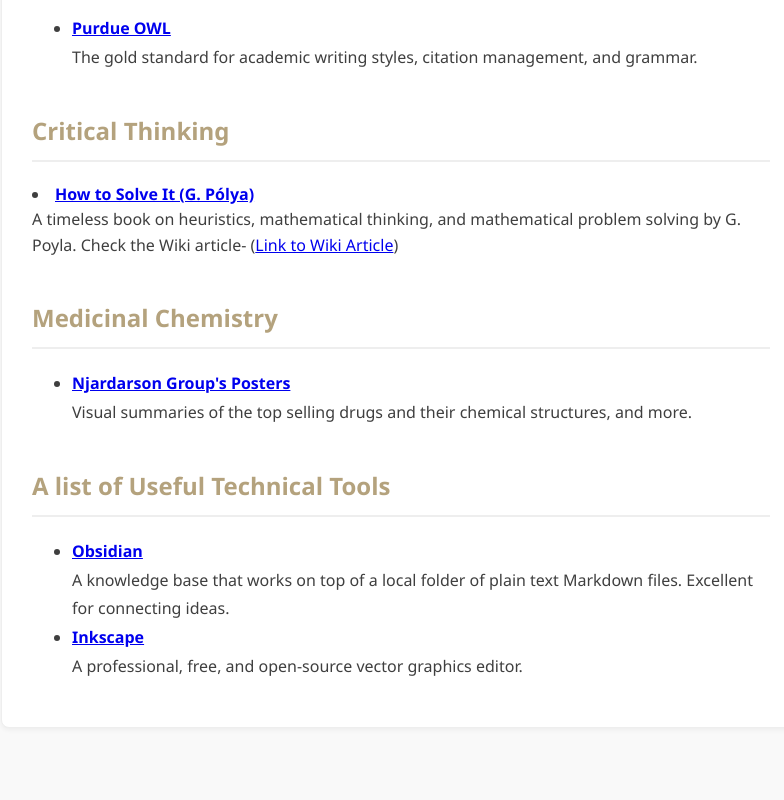
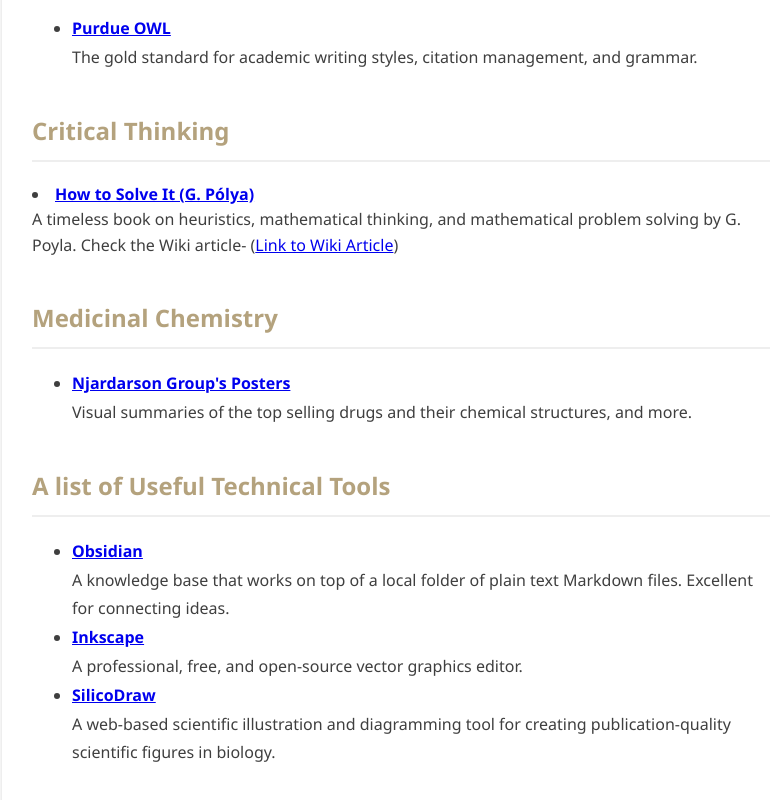
Before and after one commit to saayakh/saayakh.github.io, a plain HTML site: page useful_links.html in a window 1280 px wide. Shown: the part 483-1283 px from the top of the page, without its empty margins (239-1023 px from the left). Before the commit the page ends 1251 px from the top, so only its background shows below. Drawn offline with nearby package versions, Linux system fonts and the light colour scheme.

Commit message:
Add SilicoDraw link to useful links
Added a new link for SilicoDraw, a web-based scientific illustration tool.

```diff
--- a/useful_links.html
+++ b/useful_links.html
@@ -64,6 +64,10 @@
                     <strong><a href="https://inkscape.org/" target="_blank">Inkscape</a></strong><br>
                     A professional, free, and open-source vector graphics editor.
                 </li>
+				<li>
+        			<strong><a href="https://silicodraw.com/" target="_blank" rel="noopener noreferrer">SilicoDraw</a></strong><br>
+        			A web-based scientific illustration and diagramming tool for creating publication-quality scientific figures in biology.
+    			</li>
             </ul>
 
         </section>
```
